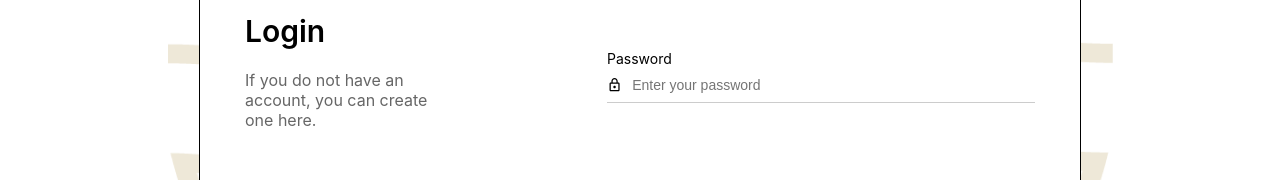
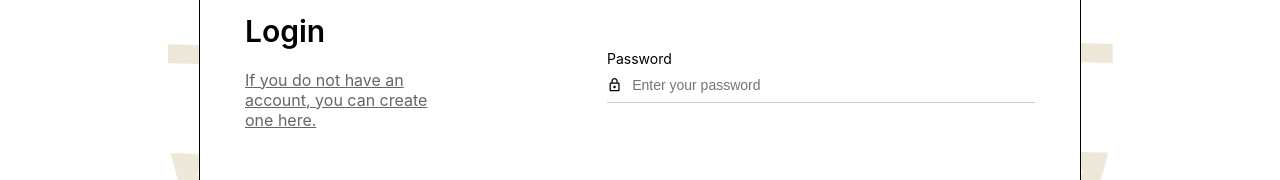
Before and after one commit to jm90hong/Premier, a React (Create React App) app: page / in a window 1280 px wide. Shown: the part 343-523 px from the top of the page. Built offline with nearby package versions, Linux system fonts and the light colour scheme.

Commit message:
Update LoginPage.jsx

```diff
--- a/src/pages/LoginPage.jsx
+++ b/src/pages/LoginPage.jsx
@@ -89,12 +89,10 @@ function LoginPage() {
             >
               Login
             </div>
-            <div onClick={() => navigate("/sign-up")} style={{ color: "#666", marginTop: "10px", cursor: "pointer" }}>
+              <div onClick={() => navigate("/sign-up")} style={{ color: "#666", marginTop: "10px", cursor: "pointer", textDecoration: "underline" }}>
               If you do not have an<br/>
               account, you can create<br/>
               one here.
-
-
             </div>
           </div>
           <div>
```
